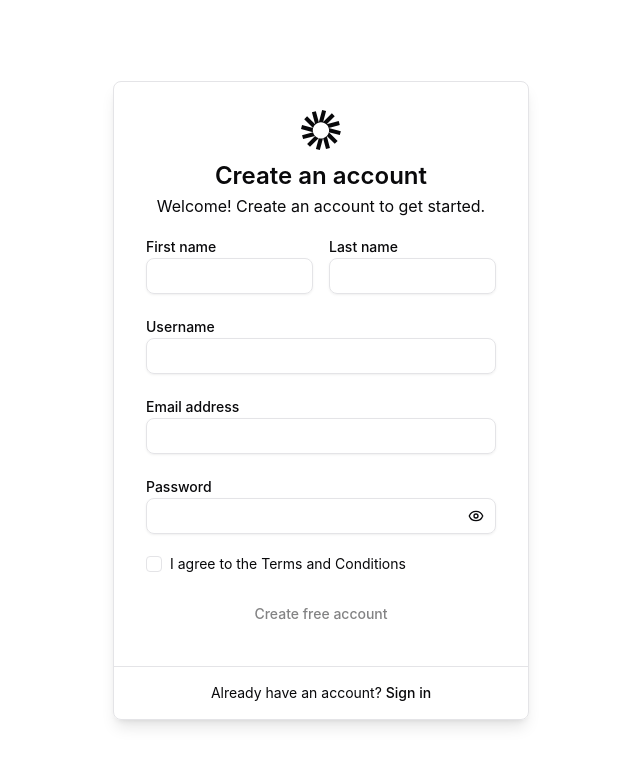
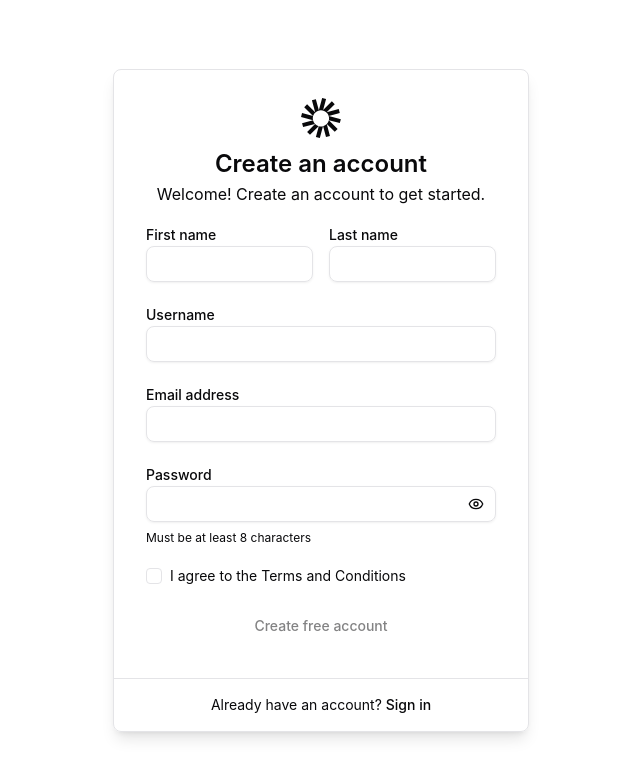
Before and after one commit to bhavik41/VaultShareFrontened, a React (Vite) app: page /signup in a window 1280 px wide. Shown: the top 778 px of the page, without its empty margins (319-959 px from the left). Built offline with nearby package versions, Linux system fonts and the light colour scheme; no server answers.

Commit message:
security: increase password minimum length to 8 characters (#14)
- Update signup form validation to match backend requirement
- Add helper text to inform users of password requirements
- Prevents submission of weak passwords

```diff
--- a/src/components/ui/login-signup.tsx
+++ b/src/components/ui/login-signup.tsx
@@ -123,7 +123,7 @@ export function SignupForm({ onSubmit, isSubmitting = false, error }: SignupForm
                     value={password}
                     onChange={(e) => setPassword(e.target.value)}
                     required
-                    minLength={6}
+                    minLength={8}
                   />
                   <Button
                     type="button"
@@ -135,6 +135,7 @@ export function SignupForm({ onSubmit, isSubmitting = false, error }: SignupForm
                     {showPassword ? <EyeOff className="h-4 w-4" /> : <Eye className="h-4 w-4" />}
                   </Button>
                 </div>
+                <p className="text-xs text-muted-foreground">Must be at least 8 characters</p>
               </div>
 
               {/* Terms */}
```
